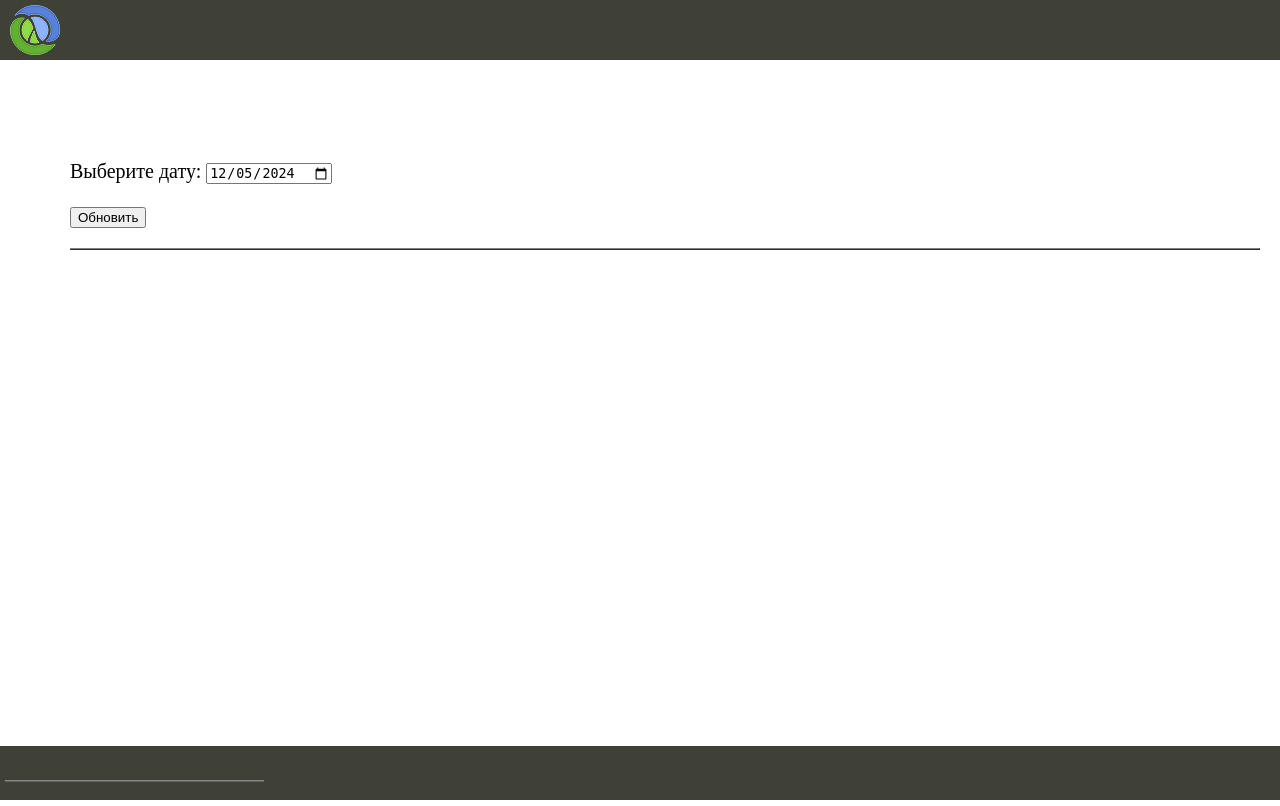
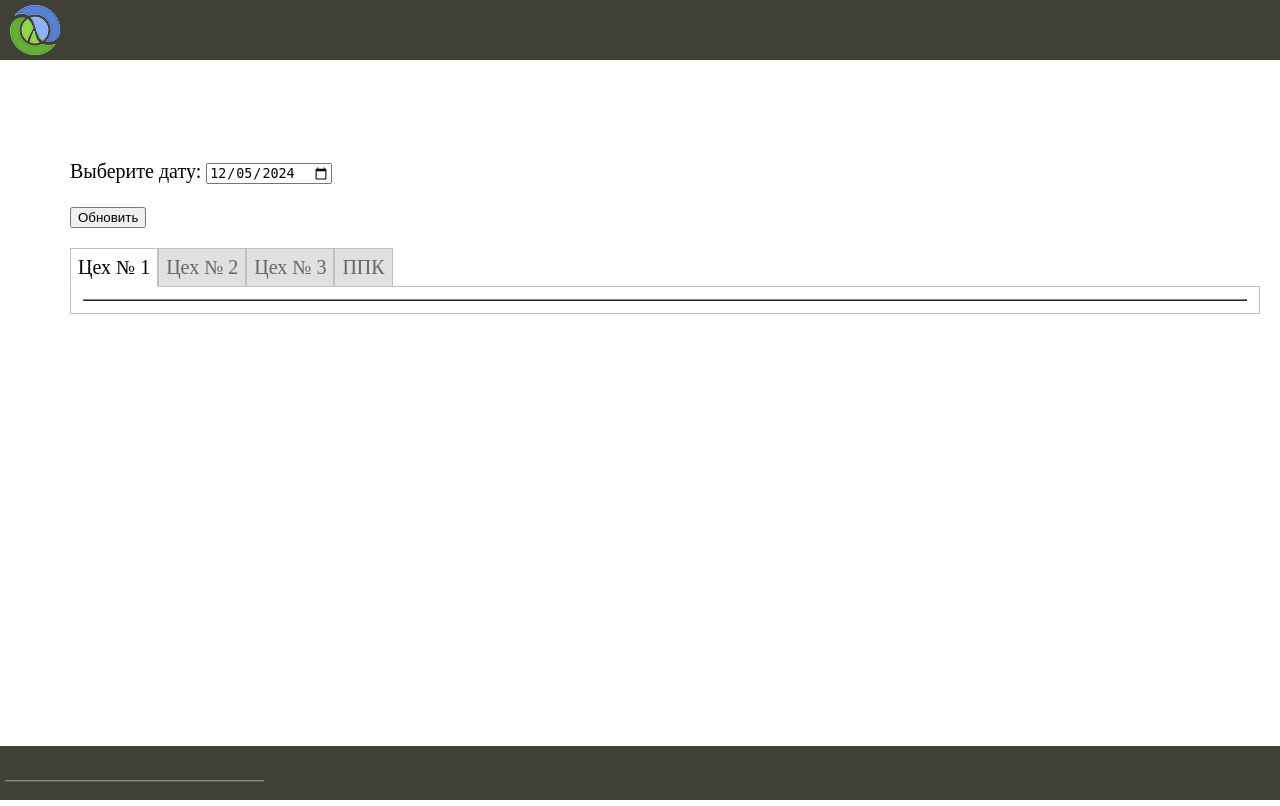
Before and after one commit to DorofeevAlexandr/kmv_2, a Django app: page / in a window 1280 px wide. Run offline with Django 4.2, Linux system fonts and the light colour scheme; data that the repository does not hold is empty; parts of the project's set-up code (start-up, migrations or seed data) failed here and were passed over.

Commit message:
Разделил линии по разным вкладкам (по цехам)

```diff
--- a/backend/lines/templates/lines/index.html
+++ b/backend/lines/templates/lines/index.html
@@ -9,10 +9,26 @@
         <p><button type="submit">Обновить</button></p>
     </form>
 
+<div class="tabs">
+    <input type="radio" name="inset" value="" id="tab_1" checked>
+    <label for="tab_1">Цех № 1</label>
+
+    <input type="radio" name="inset" value="" id="tab_2">
+    <label for="tab_2">Цех № 2</label>
+
+    <input type="radio" name="inset" value="" id="tab_3">
+    <label for="tab_3">Цех № 3</label>
+
+    <input type="radio" name="inset" value="" id="tab_4">
+    <label for="tab_4">ППК</label>
+
+    {% for lines in departments %}
+    <div id="txt_{{forloop.counter}}">
+
     <table width="100%" border="1">
         {% for l in lines %}
         <tr>
-            <td width="30%" >
+            <td width="30%" > {{l.department}}-{{l.number_of_display}}
                 <table width="100%" border="1">
                     <tr><th>{{l.line_number}}-{{l.pseudonym}}</th><th>1 Смена</th><th>2 Смена</th><th>Сутки</th></tr>
                     <tr><th>Время, мин</th><td>{{l.statistic.count_minute_line_run_1}}</td><td>{{l.statistic.count_minute_line_run_2}}</td><td>{{l.statistic.count_minute_line_run}}</td></tr>
@@ -85,7 +101,9 @@
         </tr> <!--ряд с ячейками тела таблицы-->
         {% endfor %}
     </table>
-
+    </div>
+    {% endfor %}
+</div>
 
 </ul>
 
--- a/backend/lines/views.py
+++ b/backend/lines/views.py
@@ -35,18 +35,32 @@ def index(request):
 
     else:
         form = ReadDataCounters()
+    print(dt.datetime.now())
+    department_1 = sorted(filter(lambda line: line['department'] == '1', lines), key=lambda l: l["number_of_display"])
+    department_2 = sorted(filter(lambda line: line['department'] == '2', lines), key=lambda l: l["number_of_display"])
+    department_3 = sorted(filter(lambda line: line['department'] == '3', lines), key=lambda l: l["number_of_display"])
+    department_4 = sorted(filter(lambda line: line['department'] == 'ППК', lines), key=lambda l: l["number_of_display"])
+    departments = [
+        department_1,
+        department_2,
+        department_3,
+        department_4
+    ]
 
-    out_lines = []
-    for line in lines:
-        n = line['line_number']
-        if lines_statistic and speed_lines:
-            out_lines.append({**line,
-                              'statistic': lines_statistic[n - 1],
-                              'speed': speed_lines[n - 1]} )
+    out_department = []
+    for department in departments:
+        out_lines = []
+        for line in department:
+            n = line['line_number']
+            if lines_statistic and speed_lines:
+                out_lines.append({**line,
+                                  'statistic': lines_statistic[n - 1],
+                                  'speed': speed_lines[n - 1]} )
+        out_department.append(out_lines)
     data = {
         'title': 'КМВ',
         #'menu': menu,
-        'lines': out_lines,
+        'departments': out_department,
         'form': form,
         'times': time,
     }
--- a/backend/templates/base.html
+++ b/backend/templates/base.html
@@ -9,6 +9,38 @@
 	<meta name="viewport" content="width=device-width, initial-scale=1.0">
 	<!-- import plugin script -->
     <script src='static/lines/js/Chart.min.js'></script>
+
+	<style type="text/css">
+		.tabs { width: 100%; padding: 0px; margin: 0 auto; }
+		.tabs>input { display: none; }
+		.tabs>div {
+			display: none;
+			padding: 12px;
+			border: 1px solid #C0C0C0;
+			background: #FFFFFF;
+		}
+		.tabs>label {
+			display: inline-block;
+			padding: 7px;
+			margin: 0 -5px -1px 0;
+			text-align: center;
+			color: #666666;
+			border: 1px solid #C0C0C0;
+			background: #E0E0E0;
+			cursor: pointer;
+		}
+		.tabs>input:checked + label {
+			color: #000000;
+			border: 1px solid #C0C0C0;
+			border-bottom: 1px solid #FFFFFF;
+			background: #FFFFFF;
+		}
+		#tab_1:checked ~ #txt_1,
+		#tab_2:checked ~ #txt_2,
+		#tab_3:checked ~ #txt_3,
+		#tab_4:checked ~ #txt_4 { display: block; }
+	</style>
+
 </head>
 <body>
 <table class="table-page" border=0 cellpadding="0" cellspacing="0">
```
